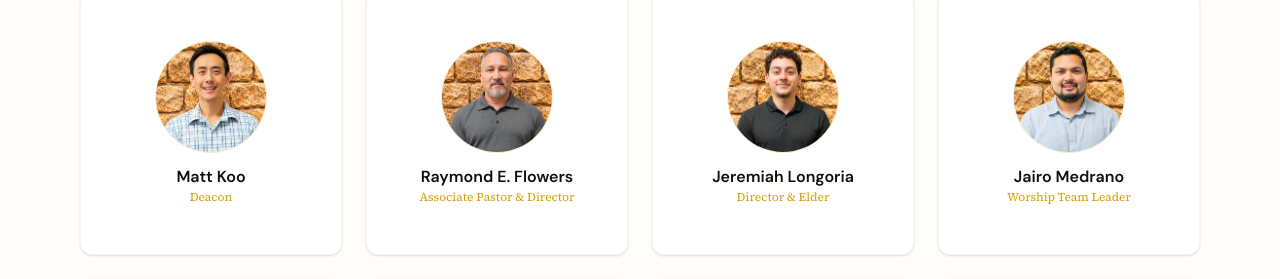
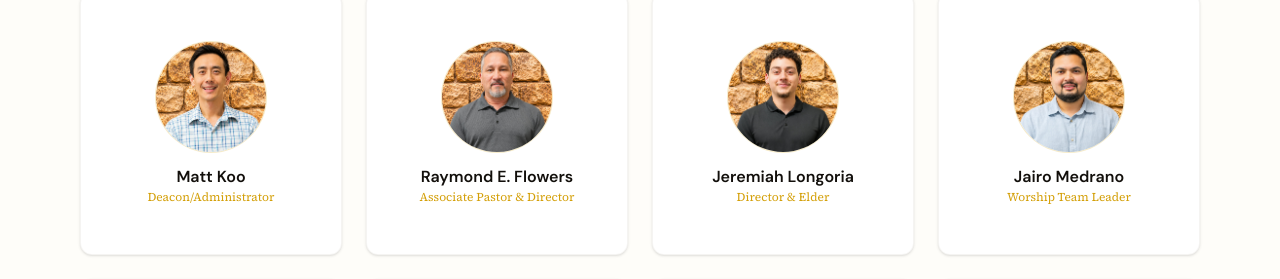
Before and after one commit to peregrineio/congregationofyhvh, a Next.js app: page /about/our-leaders in a window 1280 px wide. Shown: the part 1045-1324 px from the top of the page. Built offline with nearby package versions, Linux system fonts and the light colour scheme.

Commit message:
Our Leaders: Matt Koo is Deacon/Administrator
Co-Authored-By: Claude Opus 5.5 <noreply@anthropic.com>
Claude-Session: https://claude.ai/code/session_01RQmLqPVJUdyinKq4DvdriX

```diff
--- a/src/app/about/our-leaders/page.tsx
+++ b/src/app/about/our-leaders/page.tsx
@@ -29,7 +29,7 @@ const leaders: Leader[] = [
     bio: "Shepherds the congregation, teaches the Word, and serves as President of the board.",
     featured: true,
   },
-  { name: "Matt Koo", role: "Deacon", photo: "/images/leaders/matt-koo.jpg" },
+  { name: "Matt Koo", role: "Deacon/Administrator", photo: "/images/leaders/matt-koo.jpg" },
   { name: "Raymond E. Flowers", role: "Associate Pastor & Director", photo: "/images/leaders/raymond-flowers.jpg" },
   { name: "Jeremiah Longoria", role: "Director & Elder", photo: "/images/leaders/jeremiah-longoria.jpg" },
   { name: "Jairo Medrano", role: "Worship Team Leader", photo: "/images/leaders/jairo-medrano.jpg" },
```
